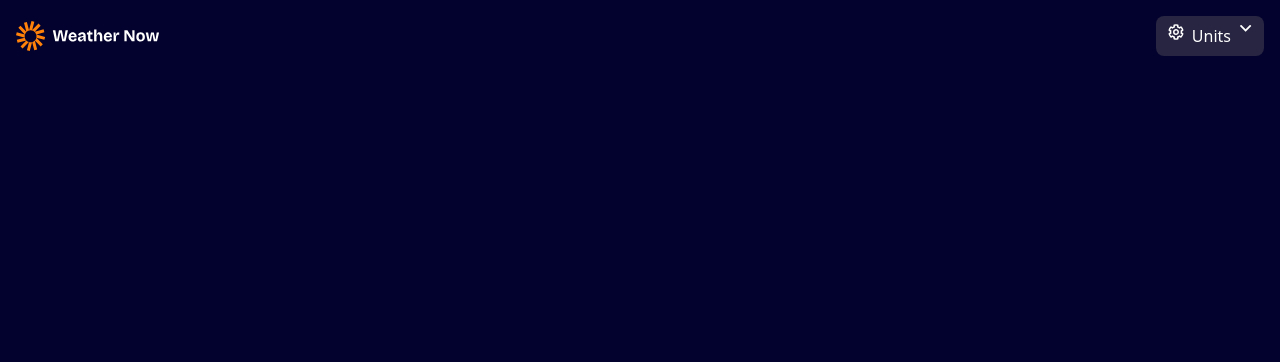
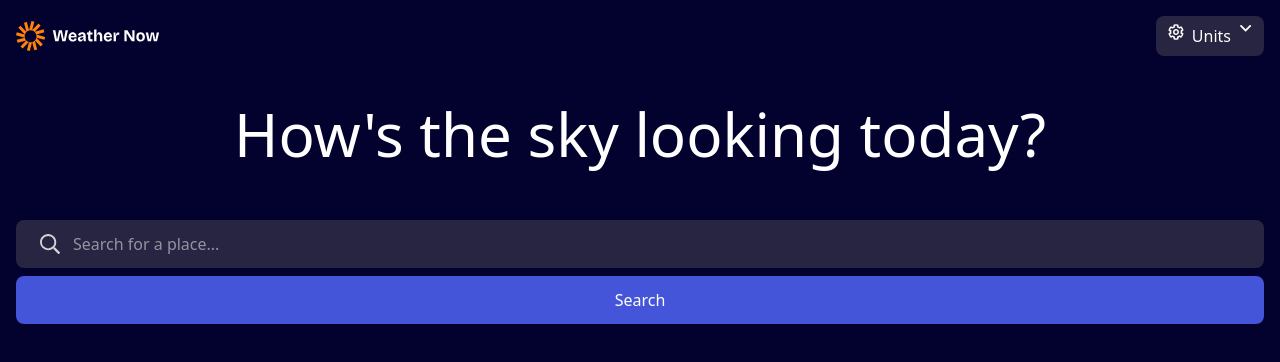
Before and after one commit to GLP94/Weather-App, a React (Vite) app: page / in a window 1280 px wide. Shown: the top 362 px of the page. Built offline with nearby package versions, Linux system fonts and the light colour scheme.

Commit message:
Created Search Module. Also, modified the Header module

```diff
--- a/src/App.jsx
+++ b/src/App.jsx
@@ -1,9 +1,28 @@
+import { useState } from "react"
 import Header from "./components/Header"
+import Search from "./components/Search"
 
 export default function App() {
+
+  const [temperature, setTemperature] = useState("celsius");
+  const [windSpeed, setWindSpeed] = useState("km/h");
+  const [precipitation, setPrecipitation] = useState("mm");
+  const [place, setPlace] = useState(null);
+
     return(
       <div className="m-4">
-        <Header />
+        <Header
+          temperature={temperature}
+          windSpeed={windSpeed}
+          precipitation={precipitation}
+          setTemperature={setTemperature}
+          setWindSpeed={setWindSpeed}
+          setPrecipitation={setPrecipitation}
+        />
+        <Search
+          setPlace={setPlace}
+          place={place}
+        />
       </div>
     )
 }
--- a/src/components/Header.jsx
+++ b/src/components/Header.jsx
@@ -4,11 +4,29 @@ import iconUnit from "../assets/icon-units.svg";
 import iconDropDown from "../assets/icon-dropdown.svg";
 import checkmark from "../assets/icon-checkmark.svg";
 
-export default function Header() {
-    const [temperature, setTemperature] = useState("celsius");
-    const [windSpeed, setWindSpeed] = useState("km/h");
-    const [precipitaion, setPrecipitation] = useState("mm");
+export default function Header({temperature, windSpeed, precipitation, setTemperature, setWindSpeed, setPrecipitation}) {
+
     const [appearance, setAppearance] = useState(false);
+    const [measurement, setMeasurement] = useState(localStorage.getItem("measurement") || "metric");
+
+    let unitName = measurement === "metric" ? "Switch to Imperial" : "Switch to Metric";
+
+    const handleUnit = () => {
+        if (measurement === "imperial"){
+            setMeasurement("metric");
+            setTemperature("celsius");
+            setWindSpeed("km/h");
+            setPrecipitation("mm");
+            localStorage.setItem("measurement", "metric");
+        }
+        else if (measurement === "metric"){
+            setMeasurement("imperial");
+            setTemperature("fahrenheit");
+            setWindSpeed("mph");
+            setPrecipitation("in");
+            localStorage.setItem("measurement", "imperial");
+        }
+    }
 
     return (
 
@@ -22,14 +40,20 @@ export default function Header() {
             </div>
             <div className="flex flex-col items-end relative">
                 <button className="bg-(--neutral-800) flex px-3 py-2 rounded-lg gap-2"
-                    onClick={() => setAppearance(!appearance)}
+                    onClick={() => setAppearance(prev => !prev)}
                 >
                     <img src={iconUnit} />
                     Units
                     <img src={iconDropDown} />
                 </button>
                 <ul className={`${appearance ? "flex" : "hidden"} absolute top-10 bg-(--neutral-800) p-1 mt-2 rounded-lg w-48 flex flex-col gap-2 border border-(--neutral-700)`}>
-                    <li className="px-3 py-2">Switch to Imperial</li>
+                    <li className="px-3 py-2">
+                        <button
+                            onClick={handleUnit}
+                        >
+                            {unitName}
+                        </button>
+                    </li>
                     <li className="px-3 text-(--neutral-300) text-xs">Temperature</li>
                     <li>
                         <form className="flex flex-col gap-1 px-1">
@@ -112,11 +136,11 @@ export default function Header() {
                                     type="radio"
                                     name="precipitation"
                                     value="mm"
-                                    checked={precipitaion === "mm"}
+                                    checked={precipitation === "mm"}
                                     onChange={(e) => setPrecipitation(e.target.value)}
                                 >
                                 </input>
-                                {precipitaion === "mm" && (
+                                {precipitation === "mm" && (
                                     <img src={checkmark} />
                                 )}
                             </label>
@@ -125,13 +149,13 @@ export default function Header() {
                                 <input
                                     className="appearance-none sr-only"
                                     type="radio"
-                                    name="windspeed"
+                                    name="precipitation"
                                     value="in"
-                                    checked={precipitaion === "in"}
+                                    checked={precipitation === "in"}
                                     onChange={(e) => setPrecipitation(e.target.value)}
                                 >
                                 </input>
-                                {precipitaion === "in" && (
+                                {precipitation === "in" && (
                                     <img src={checkmark} />
                                 )}
                             </label>
--- /dev/null
+++ b/src/components/Search.jsx
@@ -0,0 +1,65 @@
+import SearchIcon from "../assets/icon-search.svg"
+
+export default function Search({setPlace, place}){
+
+    const handleSubmit = async (e) => {
+        e.preventDefault();
+        const cityName = e.target.searchInput.value;
+
+        try {
+            const response = await fetch(`https://geocoding-api.open-meteo.com/v1/search?name=${cityName}&count=5&language=en&format=json`);
+            const data = await response.json();
+            setPlace(data.results);
+            console.log(data.results)
+        }
+        catch(err){
+            console.log(`Error: ${err}`)
+        }
+    }
+
+    return(
+        <section className="relative">
+            <h1 className="my-12 font-(family-name:--DM-Sans) text-6xl text-center font-[500]">How's the sky looking today?</h1>
+            <form
+                className="flex flex-col my-4"
+                onSubmit={handleSubmit}
+            >
+                <div className="my-2 bg-(--neutral-800) flex rounded-lg">
+                    <img
+                        src={SearchIcon}
+                        className="pl-6"
+                    />
+                    <input
+                        id="searchInput"
+                        className="w-full p-3 font-[500]"
+                        type="text"
+                        placeholder="Search for a place..."
+
+                    >
+                    </input>
+                </div>
+
+                <button
+                    className="p-3 bg-(--Blue-500) rounded-lg font-[500]"
+                    type="submit"
+                >
+                    Search
+                </button>
+            </form>
+            {place && <div className="w-full bg-(--neutral-800) p-4 rounded-lg absolute">
+                <ul>
+                    {place.map(p => (
+                        <li
+                            key={p.id}
+                            className="p-2 hover:bg-(--neutral-700) hover:border hover:border-(--neutral-600) rounded-lg"
+                            onClick={() => setPlace(p)}
+                        >
+                            {p.name}
+                        </li>
+                    ))}
+                </ul>
+            </div>}
+        </section>
+
+    )
+}
--- a/src/index.css
+++ b/src/index.css
@@ -1,4 +1,18 @@
 @import "tailwindcss";
+
+@font-face {
+    font-family: "DM-Sans";
+    src:
+        local("DM-Sans"),
+        url("/src/fonts/DM_Sans/DMSans-VariableFont_opsz,wght.ttf") format("ttf");
+}
+
+@font-face {
+    font-family: "Bricolage-Grotesque";
+    src:
+        local("Bricolage-Grotesque"),
+        url("/src/fonts/DM_Sans/DMSans-VariableFont_opsz,wght.ttf") format("ttf");
+}
 
 :root{
     --neutral-900: hsl(243, 96%, 9%);
```
